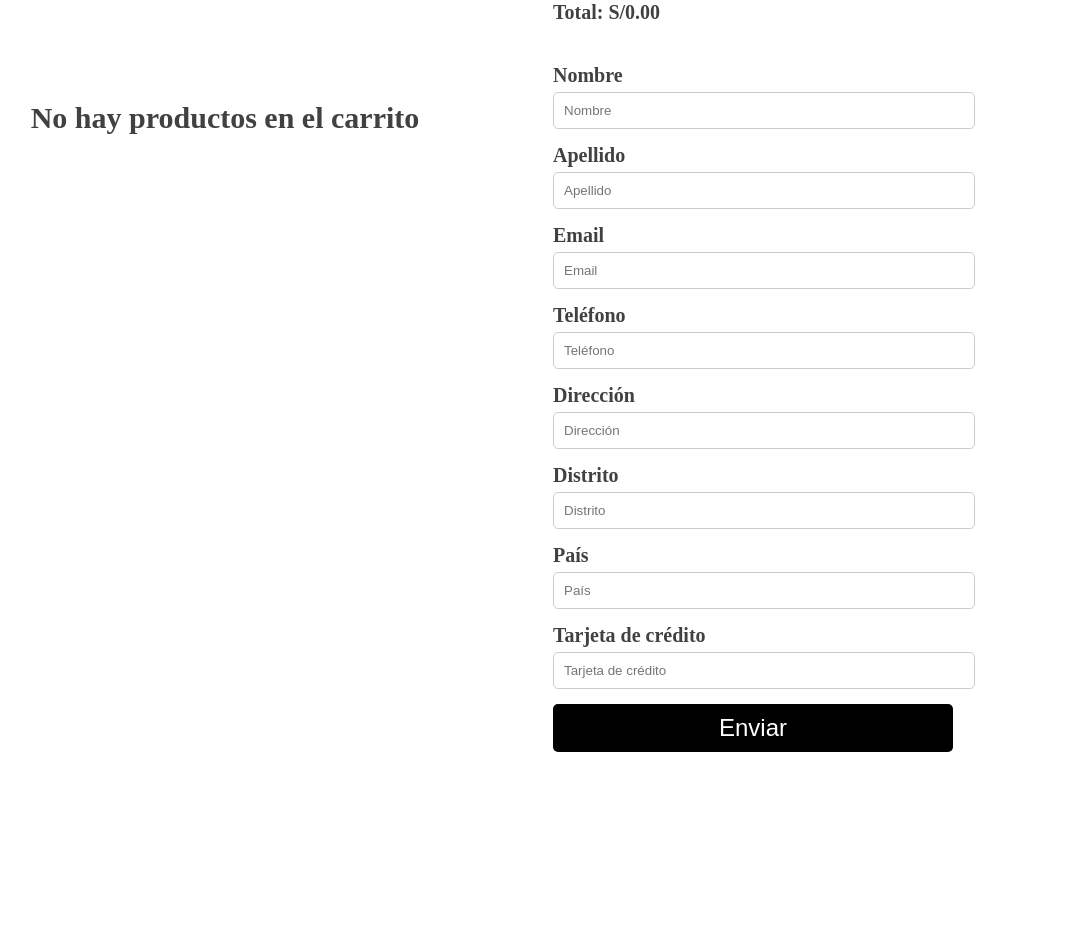
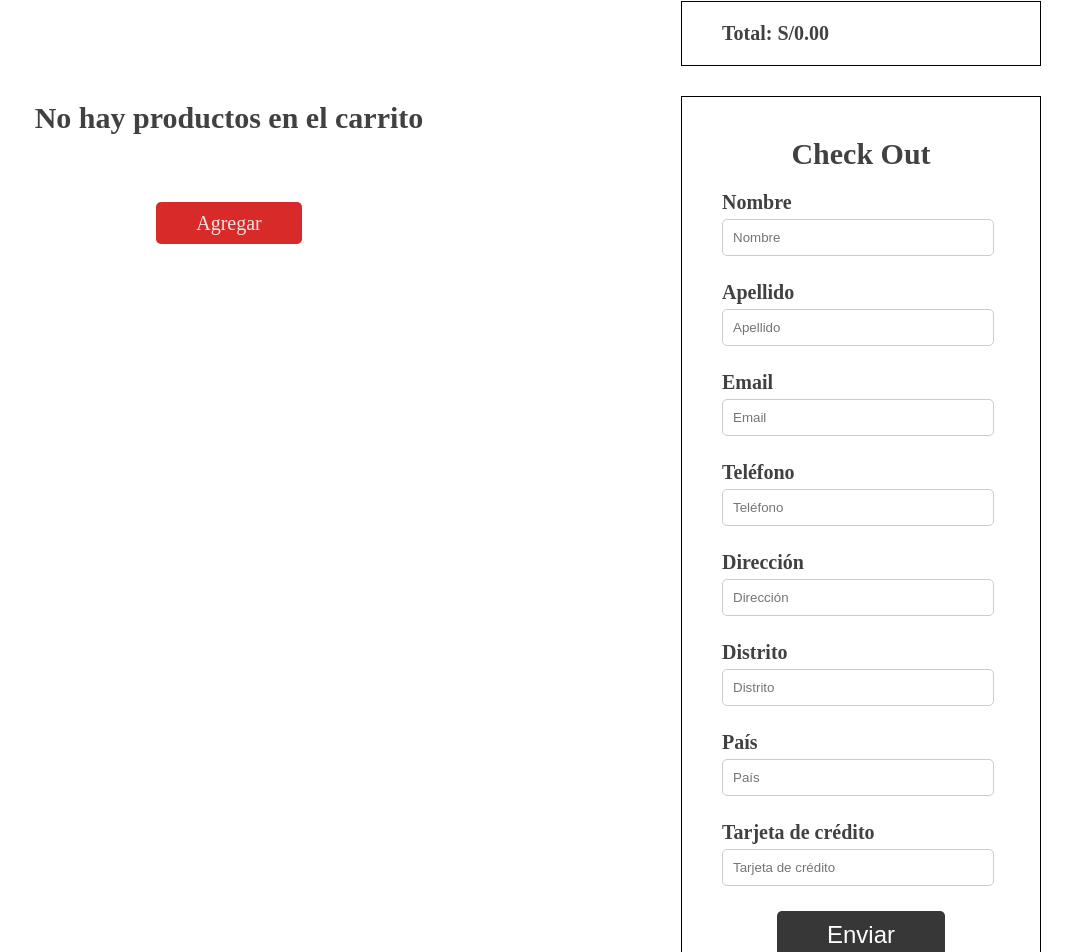
Before and after one commit to jhonatan0912/store, an Angular app: page /cart in a window 1280 px wide. Shown: the part 135-1087 px from the top of the page, without its empty margins (95-1167 px from the left). Before the commit the page ends 895 px from the top, so only its background shows below. Built offline with nearby package versions, Linux system fonts and the light colour scheme.

Commit message:
commit css

```diff
--- a/src/app/app.component.scss
+++ b/src/app/app.component.scss
@@ -2,10 +2,11 @@ header {
   display: flex;
   justify-content: space-between;
   padding: .5em 1em;
-  background-color: #f1f1f1;
+  background-color:rgb(55, 58, 60);
   align-items: center;
 
   .title {
+    color: #f4f4f4;
     font-size: 2em;
     font-family: 'Courier New', Courier, monospace;
     font-weight: bold;
--- a/src/app/components/product/product.component.scss
+++ b/src/app/components/product/product.component.scss
@@ -6,7 +6,7 @@
    border: 1px solid #ccc;
    border-radius: 5px;
    width: 200px;
-   padding: 1em;
+   padding: 2em;
    box-shadow: 0 0 10px rgba(0, 0, 0, 0.5);
    transition: all 0.3s ease-in-out;
    cursor: pointer;
@@ -28,6 +28,8 @@
    }
 
    .product-info {
+      text-align: center;
+
       &__price {
          font-size: 24px;
          font-weight: bold;
@@ -48,8 +50,8 @@
       transition: all 0.3s ease-in-out;
 
       &:hover {
-         background-color: #f0c040;
-         color: #000;
+         background-color: #2e2e2e;
+         color: #fff;
       }
    }
 }
--- a/src/app/shopping-cart/send-form/send-form.component.html
+++ b/src/app/shopping-cart/send-form/send-form.component.html
@@ -1,4 +1,5 @@
 <form class="send-form">
+  <h2>Check Out</h2>
   <div>
     <label for="name">Nombre</label>
     <input type="text" placeholder="Nombre">
@@ -32,7 +33,9 @@
     <input type="text" placeholder="Tarjeta de crédito">
   </div>
 
-  <button type="submit" class="submit" (click)="submit()">
-    Enviar
-  </button>
+  <div class="button">
+    <button type="submit" class="submit" (click)="submit()">
+      Enviar
+    </button>
+  </div>
 </form>
--- a/src/app/shopping-cart/send-form/send-form.component.scss
+++ b/src/app/shopping-cart/send-form/send-form.component.scss
@@ -5,7 +5,7 @@ label {
 
 input[type="text"],
 input[type="email"] {
-  width: 100%;
+  width: 90%;
   padding: 10px;
   margin-bottom: 15px;
   border: 1px solid #ccc;
@@ -15,15 +15,35 @@ input[type="email"] {
 .send-form {
   max-width: 400px;
   margin-top: 2em;
+  padding: 40px;
+  margin: 0 20%;
+  border: solid 1px #000;
+  h2{
+    text-align: center;
+    margin: 0 0 20px 0;
+  }
+  div{
+    margin-top: 10px;
+  }
+}
+
+.button {
+  // margin-top: 20px;
+  display: flex;
+  justify-content: center;
 }
 
 .submit {
-  background-color: #000;
+  background-color: #373737;
   color: #fff;
   border: none;
-  padding: 10px;
+  padding: 10px 50px;
   border-radius: 5px;
   cursor: pointer;
-  width: 100%;
+  // width: 100%;
   font-size: 1.2em;
 }
+
+.submit:hover{
+  background-color: #000;
+}
--- a/src/app/shopping-cart/shopping-cart-item/shopping-cart-item.component.html
+++ b/src/app/shopping-cart/shopping-cart-item/shopping-cart-item.component.html
@@ -7,10 +7,10 @@
       <h5>{{product.name}}</h5>
       <p>{{product.description}}</p>
     </div>
-    <div class="col-md-2">
+    <!-- <div class="col-md-2"> -->
       <button class="btn btn-primary">
         Remove
       </button>
-    </div>
+    <!-- </div> -->
   </div>
 </section>
--- a/src/app/shopping-cart/shopping-cart-item/shopping-cart-item.component.scss
+++ b/src/app/shopping-cart/shopping-cart-item/shopping-cart-item.component.scss
@@ -3,21 +3,58 @@
   padding: 10px;
   margin-bottom: 10px;
 
-  img {
-    max-width: 100%;
+  .row {
+    display: flex;
+    align-items: center;
+    justify-content: center;
+    justify-content: space-between;
   }
 
-  h5 {
-    font-size: 18px;
-    margin-bottom: 5px;
+  .col-md-2{
+    width: 160px;
+    height: 190px;
+
+    .img-fluid{
+      width: 100%;
+      height: 100%;
+      object-fit:contain;
+    }
   }
 
-  p {
-    font-size: 14px;
-    margin-bottom: 10px;
+  .col-md-4{
+    width: 320px;
+    h5{
+      font-size: 20px;
+      font-weight: bold;
+      margin: 0 0 10px 0;
+    }
   }
 
-  button {
-    margin-top: 10px;
+  button{
+    padding: 10px;
+      border: none;
+      border-radius: 5px;
+      background-color: #da3f2e;
+      color: #fff;
+      margin:0 40px 0 20px;
+      cursor: pointer;
   }
+
+//   img {
+//     max-width: 100%;
+//   }
+
+//   h5 {
+//     font-size: 18px;
+//     margin-bottom: 5px;
+//   }
+
+//   p {
+//     font-size: 14px;
+//     margin-bottom: 10px;
+//   }
+
+//   button {
+//     margin-top: 10px;
+//   }
 }
--- a/src/app/shopping-cart/shopping-cart.component.html
+++ b/src/app/shopping-cart/shopping-cart.component.html
@@ -1,8 +1,11 @@
+
 <section class="items-total-container">
 
   <div class="items" [ngClass]="{'has-items':(products$ | async)!.length >= 1}">
     <h1 *ngIf="(products$ | async)!.length === 0" class="empty">
-      No hay productos en el carrito
+      No hay productos en el carrito <br><br><br>
+      <a class="back" href="../">Agregar</a>
+
     </h1>
 
     <ng-container *ngIf="(products$ | async)!.length >= 1">
--- a/src/app/shopping-cart/shopping-cart.component.scss
+++ b/src/app/shopping-cart/shopping-cart.component.scss
@@ -9,14 +9,29 @@
 .items-total-container {
   display: grid;
   grid-template-columns: 1fr 1fr;
-  margin-top: 2em;
-  gap: 1em;
+  margin: 2em 1em 0 1em;
+  gap: 2em;
 
-  .has-items {
-    display: grid;
-    grid-template-columns: repeat(3, 1fr);
-    gap: 1em;
-  }
+  // .has-items {
+  //   display: grid;
+  //   grid-template-columns: repeat(3, 1fr);
+  //   gap: 1em;
+  // }
+}
+
+.back{
+  background-color: rgb(217, 42, 42);
+  padding: 10px 40px;
+  text-decoration: none;
+  color: #eae6e6;
+  border-radius: 5px;
+  font-size: 20px;
+  font-weight: 200;
+  cursor: pointer;
+}
+
+.back:hover{
+  background-color: rgb(175, 15, 15);
 }
 
 .total {
@@ -26,3 +41,10 @@
   display: flex;
   flex-direction: column;
 }
+
+.total > div{
+  margin: 0 20%;
+  margin-bottom: 30px;
+  padding: 20px 40px;
+  border: solid 1px #000;
+}
```
